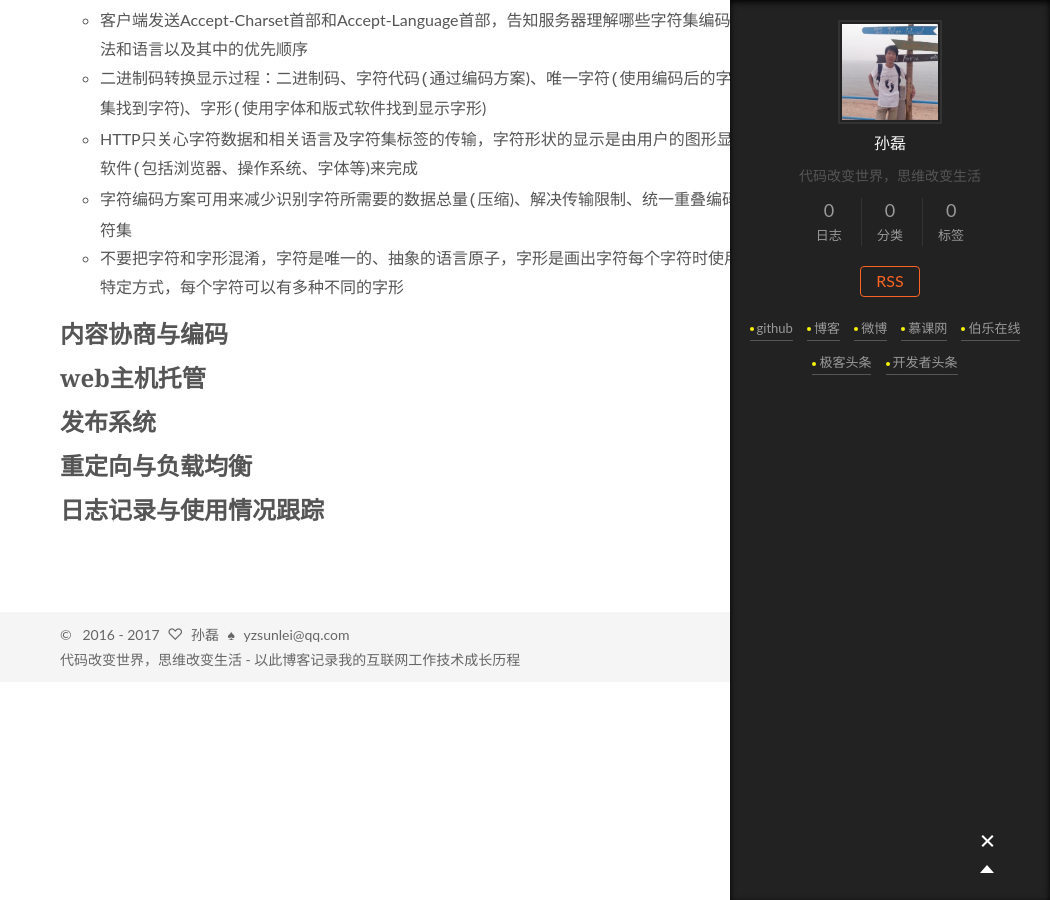
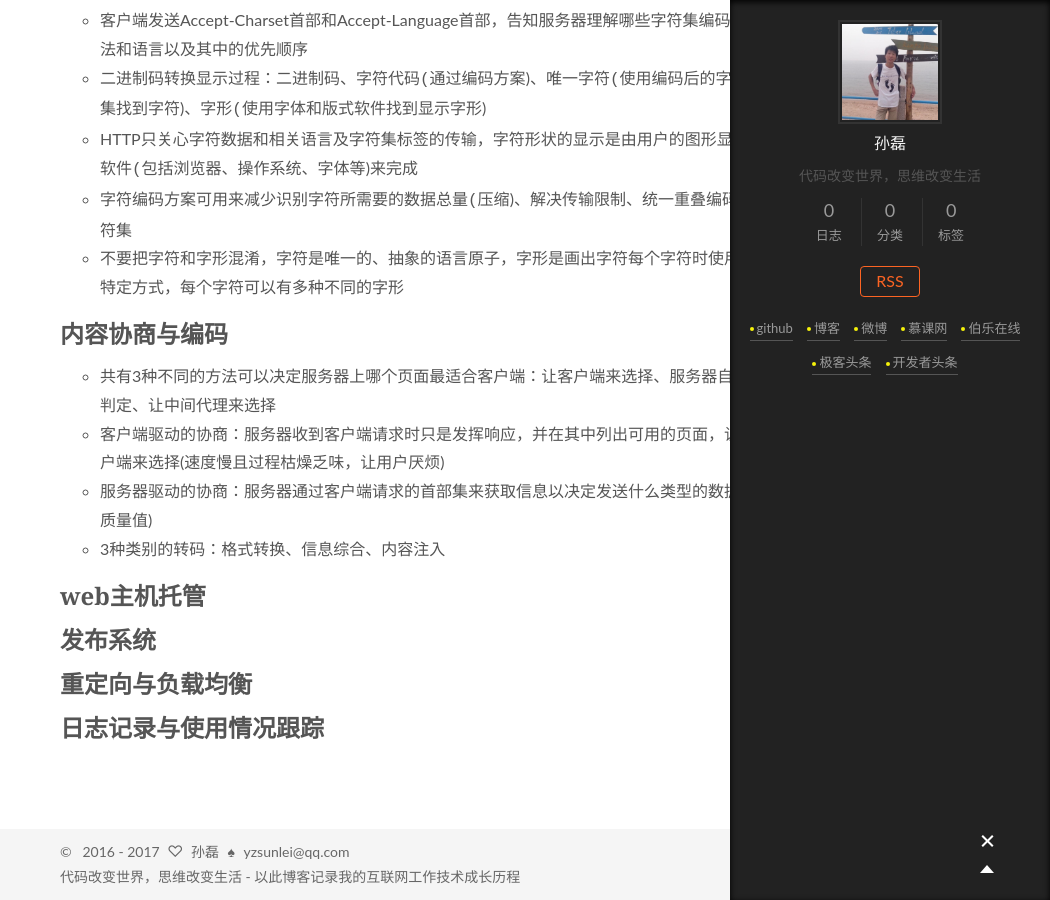
Before and after one commit to yzsunlei/yzsunlei.github.io, a Jekyll site: the page built from _posts/阅读/2016-12-24-http-authoritative-guide.md, in a window 1280 px wide and 900 px high, scrolled down 4848 px. Shown: the whole window, without its empty margins (230-1280 px from the left). Built offline with Jekyll 4.4.1, drawn with Linux system fonts in a browser that asks for light colours.

Commit message:
update the http.md

```diff
--- a/_posts/阅读/2016-12-24-http-authoritative-guide.md
+++ b/_posts/阅读/2016-12-24-http-authoritative-guide.md
@@ -132,7 +132,10 @@ readtime: 15
 * 不要把字符和字形混淆，字符是唯一的、抽象的语言原子，字形是画出字符每个字符时使用的特定方式，每个字符可以有多种不同的字形
 
 # 内容协商与编码
-
+* 共有3种不同的方法可以决定服务器上哪个页面最适合客户端：让客户端来选择、服务器自动判定、让中间代理来选择
+* 客户端驱动的协商：服务器收到客户端请求时只是发挥响应，并在其中列出可用的页面，让客户端来选择(速度慢且过程枯燥乏味，让用户厌烦)
+* 服务器驱动的协商：服务器通过客户端请求的首部集来获取信息以决定发送什么类型的数据(q质量值)
+* 3种类别的转码：格式转换、信息综合、内容注入
 
 # web主机托管
 
```
